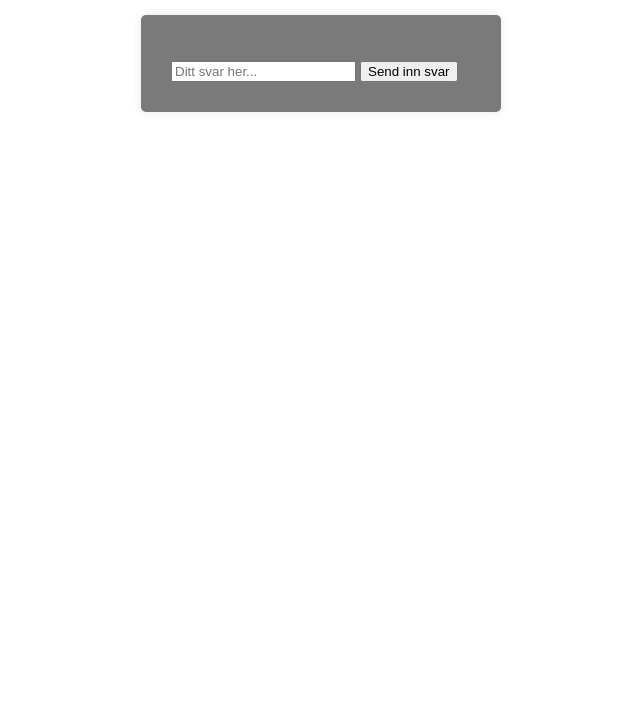
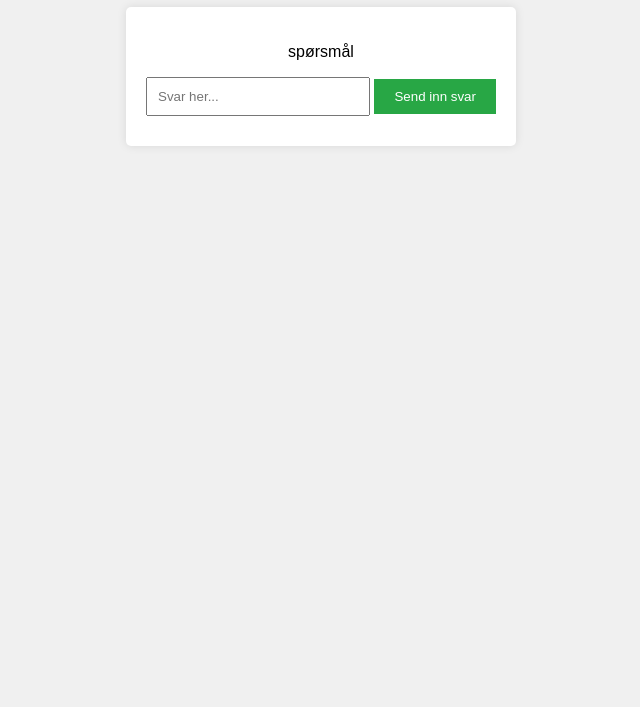
Before and after one commit to bluppen07/movie-quiz-oppgave, a plain HTML site: page index.html in a window 1280 px wide. Shown: the part 93-800 px from the top of the page, without its empty margins (319-959 px from the left). Drawn offline with Linux system fonts and the light colour scheme.

Commit message:
style: :art: add better syle/structure
made the structure look better

refs: #1, #2

```diff
--- a/index.html
+++ b/index.html
@@ -1,18 +1,19 @@
 <!DOCTYPE html>
-<html lang="en">
+<html lang="no">
 <head>
     <meta charset="UTF-8">
     <meta name="viewport" content="width=device-width, initial-scale=1.0">
-    <title>movie quiz</title>
+    <title>FilmQuiz</title>
     <link rel="stylesheet" href="style.css">
 </head>
 <body>
-    <h1>Filmquiz</h1>
+    <h1>Film quiz</h1>
     <div id="quiz-container">
-        <p id="question-text"></p>
-        <input type="text" id="answer-input" placeholder="Ditt svar her...">
+        <p id="question-text">spørsmål</p>
+        <input type="text" id="answer-input" placeholder="Svar her...">
         <button id="submit-btn">Send inn svar</button>
     </div>
+    <p id="score"></p>
 
 
 
--- a/style.css
+++ b/style.css
@@ -1,11 +1,33 @@
-#quiz-container {
-    background-color: #7a7a7a;
-    padding: 30px;
-    margin: 50px auto;
-    width: 300px;
+body {
+    font-family: Arial, sans-serif;
+    text-align: center;
+    background-color: #f0f0f0;
+    margin: 0;
+    padding: 20px;
+  }
+
+  #quiz-container {
+    background-color: white;
+    padding: 20px;
     border-radius: 5px;
-    box-shadow: 0px 0px 10px rgba(0, 0, 0, 0.1);
-}
-h1 {
-    text-align: center ;
-}
+    box-shadow: 0 0 10px rgba(0, 0, 0, 0.1);
+    display: inline-block;
+  }
+
+  input {
+    padding: 10px;
+    width: 200px;
+    margin-bottom: 10px;
+  }
+
+  button {
+    padding: 10px 20px;
+    background-color: #28a745;
+    color: white;
+    border: none;
+    cursor: pointer;
+  }
+
+  button:hover {
+    background-color: #218838;
+  }
```
